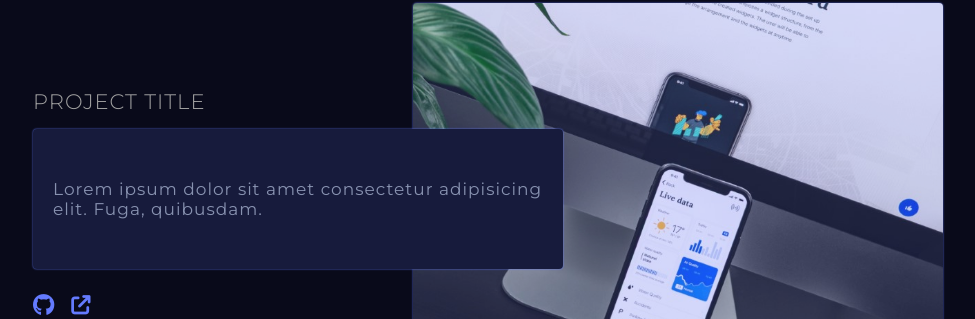
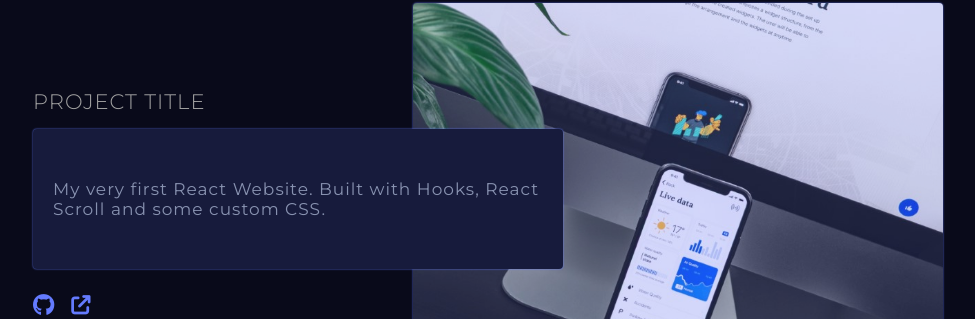
Before and after one commit to mimerkou/portfolio, a React (Create React App) app: page / in a window 1280 px wide. Shown: the part 2180-2499 px from the top of the page, without its empty margins (152-1127 px from the left). Built offline with nearby package versions, Linux system fonts and the light colour scheme.

Commit message:
uploaded Apergis-Knitwear project content

```diff
--- a/src/components/Projects/projectsData.js
+++ b/src/components/Projects/projectsData.js
@@ -13,13 +13,13 @@ export const projectsData = [
     livePreviewUrl: 'https://valmore-website.netlify.app/',
   },
   {
-    id: 'mainProject02',
+    id: 'Apergis Knitwear',
     name: 'Project title',
     image: project2Foto,
     description:
-      'Lorem ipsum dolor sit amet consectetur adipisicing elit. Fuga, quibusdam.',
-    githubUrl: '#',
-    livePreviewUrl: '#',
+      'My very first React Website. Built with Hooks, React Scroll and some custom CSS.',
+    githubUrl: 'https://github.com/mimerkou/portfolio',
+    livePreviewUrl: 'https://apergis-knitwear.gr/',
   },
   {
     id: 'mainProject03',
```
